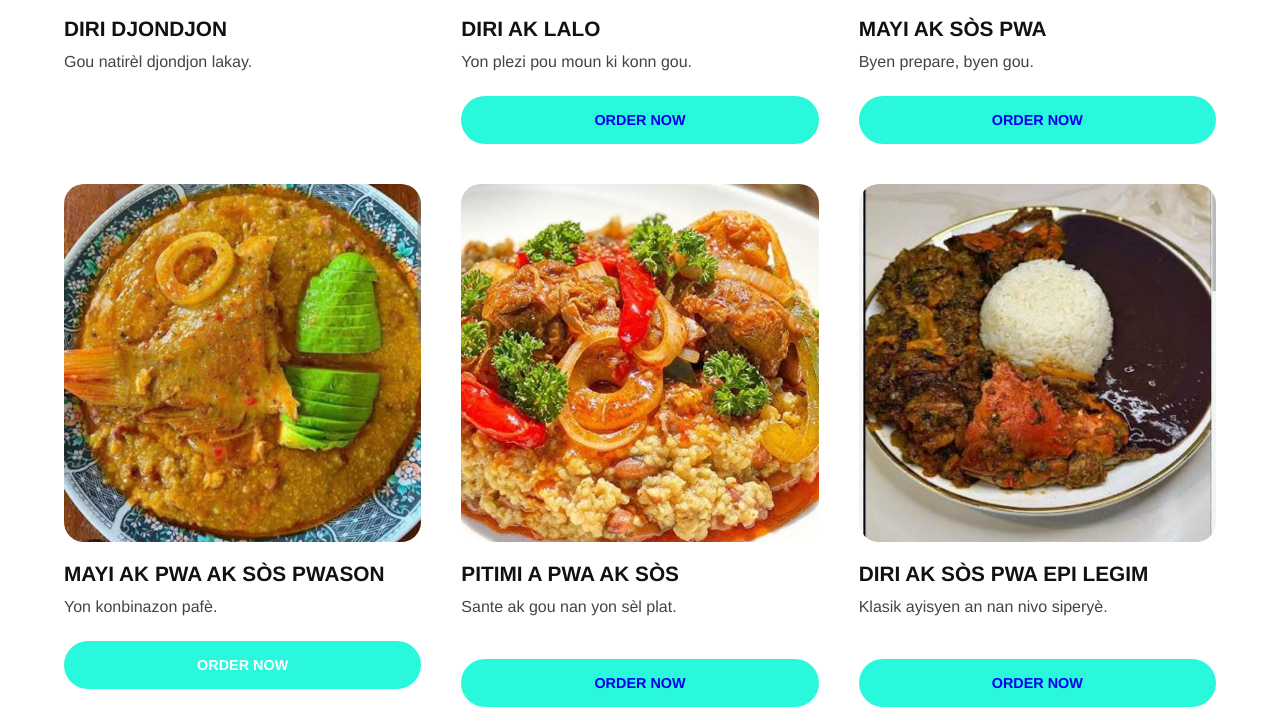
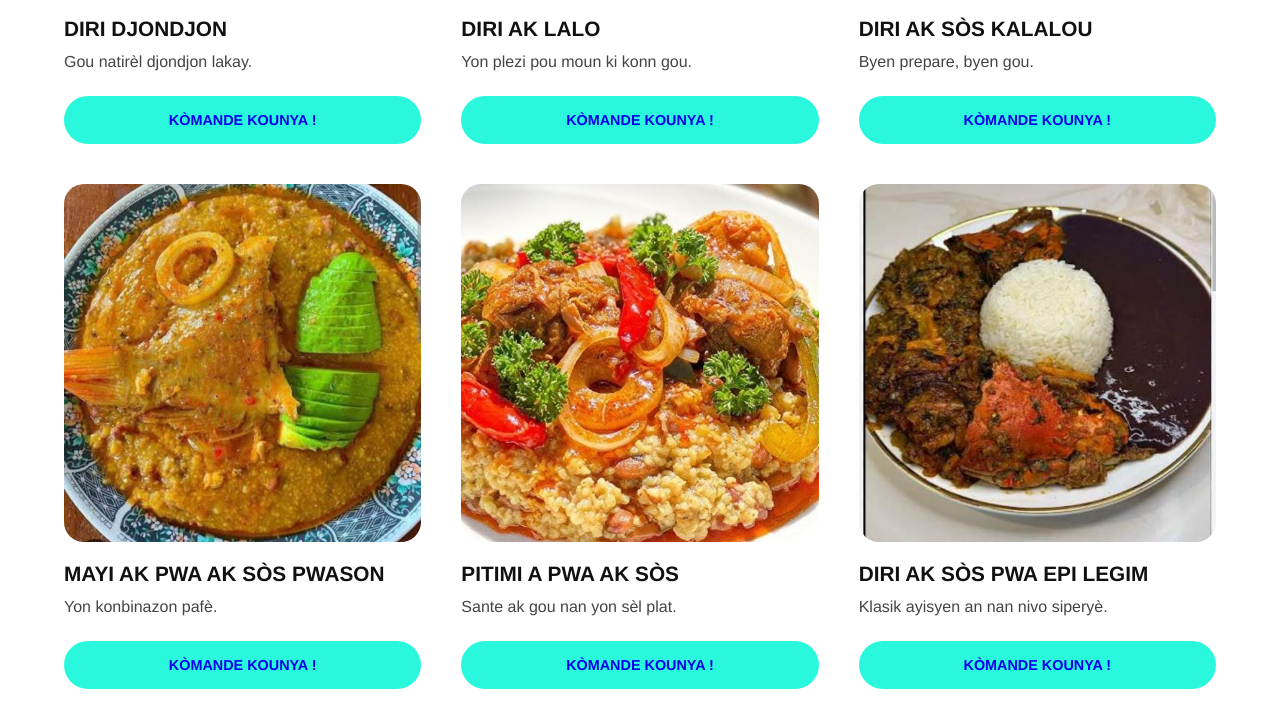
Before and after one commit to ThematerRobert/shekinamultiservices, a plain HTML site: page restaurant.html in a window 1280 px wide. Shown: the part 900-1626 px from the top of the page. Drawn offline with Linux system fonts and the light colour scheme.

Commit message:
Add files via upload

```diff
--- a/restaurant.html
+++ b/restaurant.html
@@ -148,55 +148,55 @@
                 <img src="diri djondjon.jpeg" alt="Diri Djondjon">
                 <h2>DIRI DJONDJON</h2>
                 <p class="desc">Gou natirèl djondjon lakay.</p>
-
+               <a href="https://wa.me/56935558835?text=Hola%20Shékina%20Bar-Resto%20m%20vle%20kòmande%20yon%20Diri%20Djondjon.%20Li%20disponib%20jodia?" class="btn-order">Kòmande kounya !</a>
             </div>
             <div class="food-card">
                 <img src="diri ak lalo.jpeg" alt="Diri Lalo">
                 <h2>DIRI AK LALO</h2>
                 <p class="desc">Yon plezi pou moun ki konn gou.</p>
-                <a href="https://wa.me/509XXXXXXXX" class="btn-order">Order Now</a>
+               <a href="https://wa.me/56935558835?text=Hola%20Shékina%20Bar-Resto%20m%20vle%20kòmande%20yon%20Diri%20ak%20lalo.%20Li%20disponib%20jodia?" class="btn-order">Kòmande kounya !</a>
             </div>
             <div class="food-card">
                 <img src="diri ak kalalou.jpeg" alt="">
-                <h2>MAYI AK SÒS PWA</h2>
+                <h2>diri ak s&ograve;s kalalou</h2>
                 <p class="desc">Byen prepare, byen gou.</p>
-                <a href="https://wa.me/509XXXXXXXX" class="btn-order">Order Now</a>
+                <a href="https://wa.me/56935558835?text=Hola%20Shékina%20Bar-Resto%20m%20vle%20kòmande%20yon%20Diri%20ak%20sòs%20kalalou.%20Li%20disponib%20jodia?" class="btn-order">Kòmande kounya !</a>
             </div>
             <div class="food-card">
                 <img src="mayi ak sos pwason.jpeg" alt="Mayi Pwason">
                 <h2>Mayi ak pwa ak sòs pwason</h2>
                 <p class="desc">Yon konbinazon pafè.</p>
-                <a 09XXXXXXXX" class="btn-order">Order Now</a>href="https://wa.me/5
+                <a href="https://wa.me/56935558835?text=Hola%20Shékina%20Bar-Resto%20m%20vle%20kòmande%20yon%20Mayi%20moulen%20ak%20sòs%20pwason.%20Li%20disponib%20jodia?" class="btn-order">Kòmande kounya !</a>
             </div>
             <div class="food-card">
                 <img src="pitimi ak sos vyann.jpeg" alt="Pitimi">
                 <h2>Pitimi a pwa ak s&ograve;s </h2>
                 <p class="desc">Sante ak gou nan yon sèl plat.</p>
-                <a href="https://wa.me/509XXXXXXXX" class="btn-order">Order Now</a>
+                <a href="https://wa.me/56935558835?text=Hola%20Shékina%20Bar-Resto%20m%20vle%20kòmande%20yon%20Pitimi%20ak%20Sòs%20vyann.%20Li%20disponib%20jodia?" class="btn-order">Kòmande kounya !</a>
             </div>
             <div class="food-card">
                 <img src="diri sos pwa .jpeg" alt="Diri Sòs Pwa">
                 <h2>Diri ak s&ograve;s pwa epi legim</h2>
                 <p class="desc">Klasik ayisyen an nan nivo siperyè.</p>
-                <a href="https://wa.me/509XXXXXXXX" class="btn-order">Order Now</a>
+                <a href="https://wa.me/56935558835?text=Hola%20Shékina%20Bar-Resto%20m%20vle%20kòmande%20yon%20Diri%20sòs%20pwa%20ak%20legim.%20Li%20disponib%20jodia?" class="btn-order">Kòmande kounya !</a>
             </div>
             <div class="food-card">
                 <img src="soup joumou.jpeg" alt="">
                 <h2>Soup Joumou</h2>
                 <p class="desc">Chofe, gou san parèy.</p>
-                <a href="https://wa.me/509XXXXXXXX" class="btn-order">Order Now</a>
+               <a href="https://wa.me/56935558835?text=Hola%20Shékina%20Bar-Resto%20m%20vle%20kòmande%20yon%20Soup%20joumou.%20Li%20disponib%20jodia?" class="btn-order">Kòmande kounya !</a>
             </div>
             <div class="food-card">
-                <img src="mayi moulen ak sos pwa.jpeg" alt="Griyo">
+                <img src="mayi moulen ak sos pwa.jpeg" alt="mayi">
                 <h2>Mayi moulen, s&ograve;s pwa ak legim</h2>
                 <p class="desc">Griyo byen kroustiyan.</p>
-                <a href="https://wa.me/509XXXXXXXX" class="btn-order">Order Now</a>
+               <a href="https://wa.me/56935558835?text=Hola%20Shékina%20Bar-Resto%20m%20vle%20kòmande%20yon%20Mayi%20moulen%20sòs%20pwa%20ak%20legim.%20Li%20disponib%20jodia?" class="btn-order">Kòmande kounya !</a>
             </div>
             <div class="food-card">
                 <img src="poulet rotie.jpeg" alt="Poulet rotie">
                 <h2>Poulet Rotie</h2>
                 <p class="desc">Poul griye...</p>
-                <a href="https://wa.me/509XXXXXXXX" class="btn-order">Order Now</a>
+                <a href="https://wa.me/56935558835?text=Hola%20Shékina%20Bar-Resto%20m%20vle%20kòmande%20yon%20Poulet%20Roti.%20Li%20disponib%20jodia?" class="btn-order">Kòmande kounya !</a>
             </div>
 
             <section class="menu-section" style="padding: 40px 5%;">
@@ -221,81 +221,81 @@
             <img src="salade verte.jpeg" alt="Manje">
             <h2>salade Verte</h2>
             <p class="desc">Yon ti deskripsyon kout.</p>
-            <a href="https://wa.me/509XXXXXXXX" class="btn-order">KÒMANDE KOUNYA!</a>
+            <a href="https://wa.me/56935558835?text=Hola%20Shékina%20Bar-Resto%20m%20vle%20kòmande%20yon%20Salade%20verte.%20Li%20disponib%20jodia?" class="btn-order">Kòmande kounya !</a>
         </div>
 
         <div class="food-card">
             <img src="salade russe.jpeg" alt="Manje">
             <h2>salade Russe</h2>
             <p class="desc">Yon ti deskripsyon kout.</p>
-            <a href="https://wa.me/509XXXXXXXX" class="btn-order">KÒMANDE KOUNYA!</a>
+            <a href="https://wa.me/56935558835?text=Hola%20Shékina%20Bar-Resto%20m%20vle%20kòmande%20yon%20Salade%20Russe.%20Li%20disponib%20jodia?" class="btn-order">Kòmande kounya !</a>
         </div>
 
         <div class="food-card">
             <img src="lasanya.jpeg" alt="Manje">
             <h2>Lazanya</h2>
             <p class="desc">Yon ti deskripsyon kout.</p>
-            <a href="https://wa.me/509XXXXXXXX" class="btn-order">KÒMANDE KOUNYA!</a>
+           <a href="https://wa.me/56935558835?text=Hola%20Shékina%20Bar-Resto%20m%20vle%20kòmande%20yon%20Lazanya.%20Li%20disponib%20jodia?" class="btn-order">Kòmande kounya !</a>
         </div>
 
         <div class="food-card">
             <img src="hamberger.jpeg" alt="Manje">
             <h2>Hamberger</h2>
             <p class="desc">Yon ti deskripsyon kout.</p>
-            <a href="https://wa.me/509XXXXXXXX" class="btn-order">KÒMANDE KOUNYA!</a>
+            <a href="https://wa.me/56935558835?text=Hola%20Shékina%20Bar-Resto%20m%20vle%20kòmande%20yon%20Hamberger.%20Li%20disponib%20jodia?" class="btn-order">Kòmande kounya !</a>
         </div>
 
         <div class="food-card">
             <img src="hotdog.jpeg" alt="Manje">
             <h2>hotdog</h2>
             <p class="desc">Yon ti deskripsyon kout.</p>
-            <a href="https://wa.me/509XXXXXXXX" class="btn-order">KÒMANDE KOUNYA!</a>
+            <a href="https://wa.me/56935558835?text=Hola%20Shékina%20Bar-Resto%20m%20vle%20kòmande%20yon%20hotdog.%20Li%20disponib%20jodia?" class="btn-order">Kòmande kounya !</a>
         </div>
 
         <div class="food-card">
             <img src="empanadas.jpeg" alt="">
             <h2>empanadas</h2>
             <p class="desc">Yon ti deskripsyon kout.</p>
-            <a href="https://wa.me/509XXXXXXXX" class="btn-order">KÒMANDE KOUNYA!</a>
+            <a href="https://wa.me/56935558835?text=Hola%20Shékina%20Bar-Resto%20m%20vle%20kòmande%20yon%20empanadas.%20Li%20disponib%20jodia?" class="btn-order">Kòmande kounya !</a>
         </div>
 
         <div class="food-card">
             <img src="pica pollo.jpeg" alt="Manje">
             <h2>Pica pollo</h2>
             <p class="desc">Yon ti deskripsyon kout.</p>
-            <a href="https://wa.me/509XXXXXXXX" class="btn-order">KÒMANDE KOUNYA!</a>
+            <a href="https://wa.me/56935558835?text=Hola%20Shékina%20Bar-Resto%20m%20vle%20kòmande%20yon%20Pica%20pollo.%20Li%20disponib%20jodia?" class="btn-order">Kòmande kounya !</a>
         </div>
 
         <div class="food-card">
             <img src="Griyo.jpeg" alt="Manje">
             <h2>Griyo</h2>
             <p class="desc">Yon ti deskripsyon kout.</p>
-            <a href="https://wa.me/509XXXXXXXX" class="btn-order">KÒMANDE KOUNYA!</a>
+            <a href="https://wa.me/56935558835?text=Hola%20Shékina%20Bar-Resto%20m%20vle%20kòmande%20yon%20Griyo.%20Li%20disponib%20jodia?" class="btn-order">Kòmande kounya !</a>
         </div>
  <div class="food-card">
             <img src="fritay.jpeg" alt="Manje">
             <h2>fritay pwason</h2>
             <p class="desc">Yon ti deskripsyon kout.</p>
-            <a href="https://wa.me/509XXXXXXXX" class="btn-order">KÒMANDE KOUNYA!</a>
+            <a href="https://wa.me/56935558835?text=Hola%20Shékina%20Bar-Resto%20m%20vle%20kòmande%20yon%20fritay%20pwason.%20Li%20disponib%20jodia?" class="btn-order">Kòmande kounya !</a>
         </div>
 
          <div class="food-card">
             <img src="JI ANANA.jpeg" alt="JI">
             <h2>JI ANANA</h2>
             <p class="desc">Yon ti deskripsyon kout.</p>
-            <a href="https://wa.me/509XXXXXXXX" class="btn-order">KÒMANDE KOUNYA!</a>
+            <a href="https://wa.me/56935558835?text=Hola%20Shékina%20Bar-Resto%20m%20vle%20kòmande%20yon%20JI%20ANANA.%20Li%20disponib%20jodia?" class="btn-order">Kòmande kounya !</a>
         </div>
          <div class="food-card">
             <img src="JI SITRON.jpeg" alt="Manje">
             <h2>JI SITWON</h2>
             <p class="desc">Yon ti deskripsyon kout.</p>
-            <a href="https://wa.me/509XXXXXXXX" class="btn-order">KÒMANDE KOUNYA!</a>
+            <a href="https://wa.me/56935558835?text=Hola%20Shékina%20Bar-Resto%20m%20vle%20kòmande%20yon%20JI%20SITWON.%20Li%20disponib%20jodia?" class="btn-order">Kòmande kounya !</a>
         </div>
          <div class="food-card">
             <img src="JI GRENADYA.jpeg" alt="Manje">
             <h2>JI GRENAYA</h2>
             <p class="desc">Yon ti deskripsyon kout.</p>
-            <a href="https://wa.me/509XXXXXXXX" class="btn-order">KÒMANDE KOUNYA!</a>
+           <a href="https://wa.me/56935558835?text=Hola%20Shékina%20Bar-Resto%20m%20vle%20kòmande%20yon%20JI%20GRENAYA.%20Li%20disponib%20jodia?" class="btn-order">Kòmande kounya !</a>
         </div>
     </div>
  </section>
```
Also changed, not shown: multiservicios.html (+21 -2 lines).
